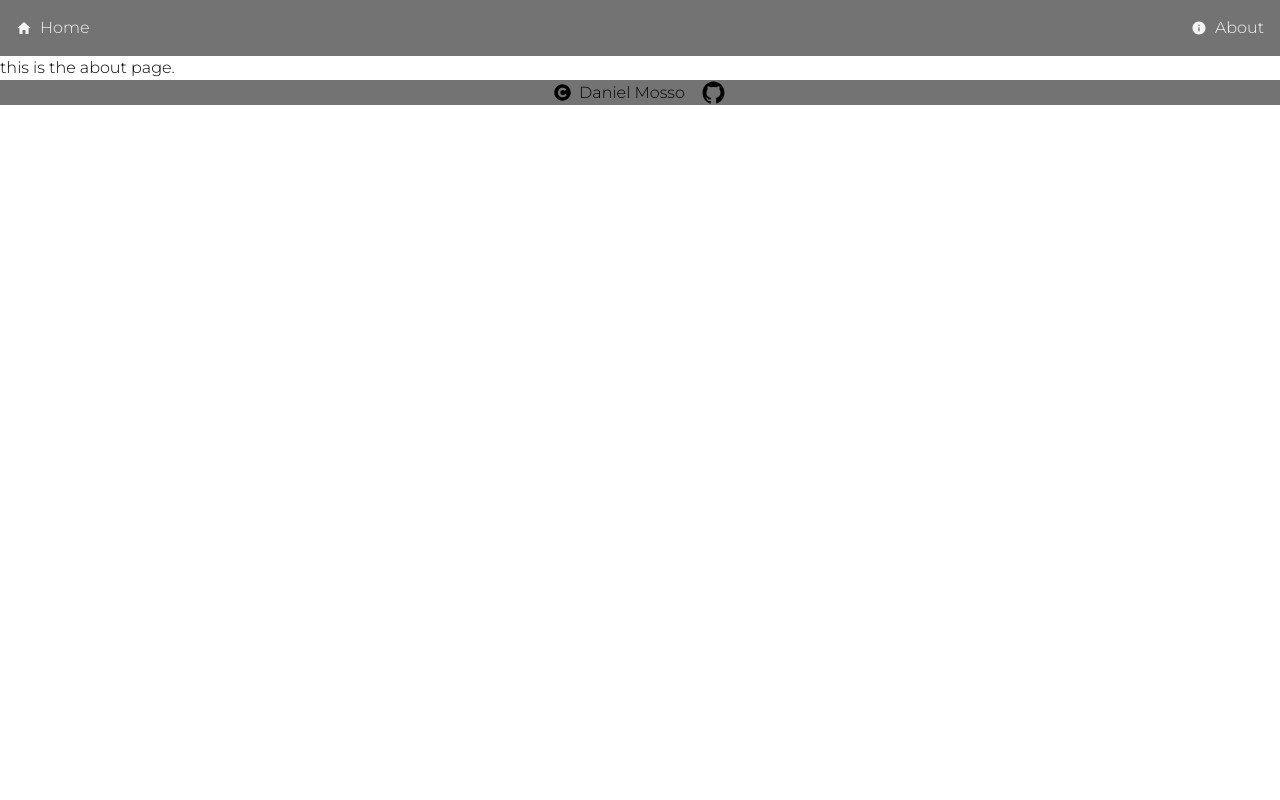
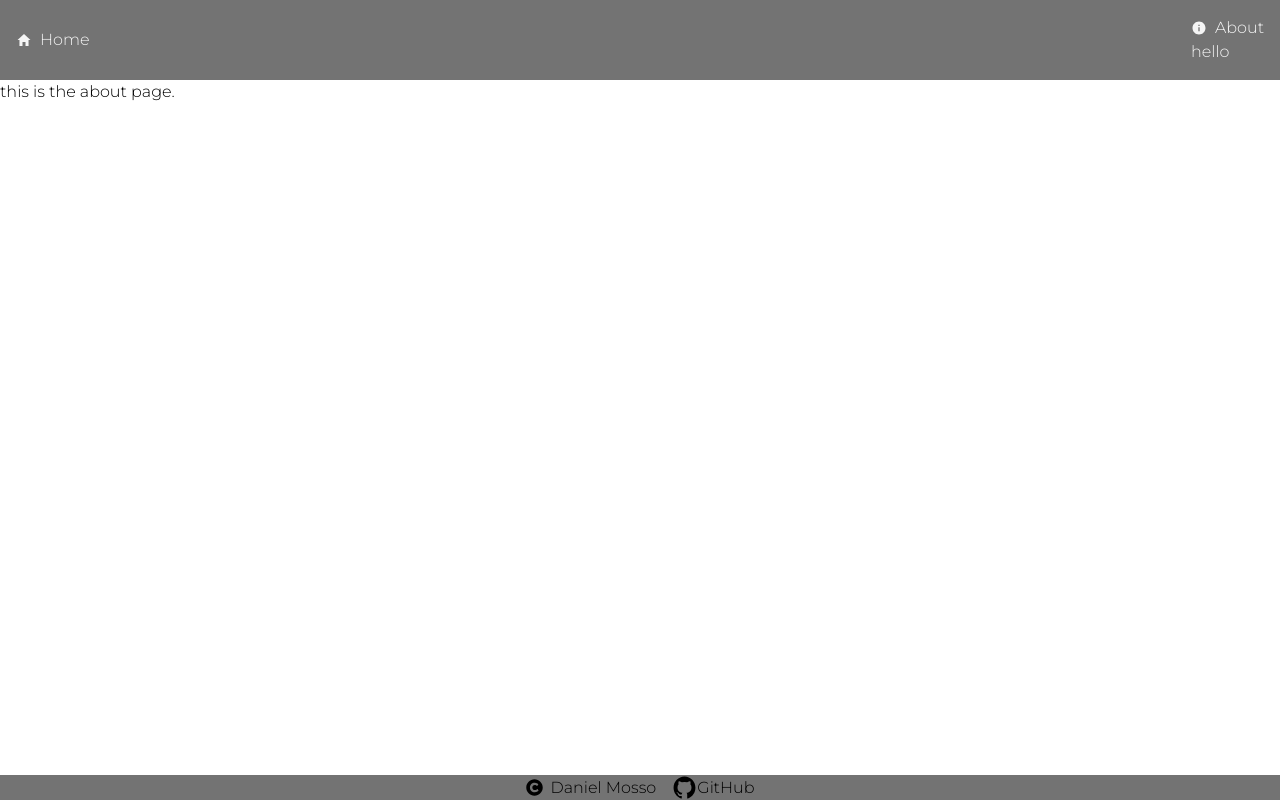
Before and after one commit to benjimosso/CiscoPartChecker, a Next.js app: page /about in a window 1280 px wide. Built offline with nearby package versions, Linux system fonts and the light colour scheme.

Commit message:
github logo

```diff
--- a/app/(dashboard)/about/page.js
+++ b/app/(dashboard)/about/page.js
@@ -2,7 +2,7 @@ import React from 'react'
 
 export default function page() {
   return (
-    <div>
+    <div className='flex-1'>
       <h1>this is the about page. </h1>
     </div>
   )
--- a/app/(dashboard)/page.js
+++ b/app/(dashboard)/page.js
@@ -21,8 +21,8 @@ export default function Home() {
 
   const fetchDataForId = async (id) => {
     console.log("Fetching data for CiscoID: ", id);
-    const response = await fetch(`http://localhost:4000/Cisco/${id}`);
-    // const response = await fetch(`http://192.168.20.89:4000/Cisco/${id}`);
+    // const response = await fetch(`http://localhost:4000/Cisco/${id}`);
+    const response = await fetch(`http://192.168.20.89:4000/Cisco/${id}`);
     const single = await response.json();
     setCiscoSingle(single);
   };
--- a/app/api/Cisco/route.js
+++ b/app/api/Cisco/route.js
@@ -1,8 +1,8 @@
 import { NextResponse } from "next/server"
 
 async function getData() {
-    const res = await fetch('http://localhost:4000/Cisco')
-    // const res = await fetch('http://192.168.20.89:4000/Cisco')
+    // const res = await fetch('http://localhost:4000/Cisco')
+    const res = await fetch('http://192.168.20.89:4000/Cisco')
     return res.json()
 }
 
--- a/app/components/Footer.jsx
+++ b/app/components/Footer.jsx
@@ -7,10 +7,15 @@ export default function Footer() {
   return (
     <div className=" bottom-0 w-full bg-neutral-500 ">
       <div className="flex justify-center items-center">
-        <FaCopyright size={17}/>
+        <FaCopyright size={17} />
         <p className="pl-2 pr-4 ">Daniel Mosso</p>
-        <Link href="https://github.com/benjimosso" target="_blank">
-          <IoLogoGithub size={25}/>
+        <Link
+          href="https://github.com/benjimosso"
+          target="_blank"
+          className="flex items-center"
+        >
+          <IoLogoGithub size={25} />
+          <p>GitHub</p>
         </Link>
       </div>
     </div>
--- a/app/components/NavBar.jsx
+++ b/app/components/NavBar.jsx
@@ -3,11 +3,14 @@ import { IoMdHome } from "react-icons/io";
 import { IoMdInformationCircle } from "react-icons/io";
 
 export default function NavBar() {
+
+  console.log("NavBar: I'm here!")
+
   return (
     <nav className="bg-neutral-500 text-neutral-100 p-4">
       <ul className="flex justify-between items-center">
         <li>
-          <Link href="/">
+          <Link href="/" >
             <div className="flex items-center">
               <IoMdHome />
               <span className="pl-2">Home</span>
@@ -21,6 +24,7 @@ export default function NavBar() {
               <span className="pl-2">About</span>
             </div>
           </Link>
+          <p>hello</p>
         </li>
       </ul>
     </nav>
--- a/app/components/SearchBar.jsx
+++ b/app/components/SearchBar.jsx
@@ -49,7 +49,7 @@ export default function SearchBar({
       />
 
       <form className="w-[500px] relative pt-8 ">
-        <div className="relative">
+        <div className="">
           <input
             onChange={(e) => handleSubmit(e)}
             type="search"
@@ -60,7 +60,7 @@ export default function SearchBar({
         </div>
 
         {activeSearch.length > 0 && (
-          <div className="absolute top-24 p-4 bg-slate-300 text-black w-full rounded-xl left-1/2-translate-x-1/2 flex flex-col gap-2 overflow-scroll">
+          <div className=" mt-1 p-4 bg-slate-300 text-black w-full rounded-xl left-1/2-translate-x-1/2 flex flex-col gap-2 overflow-auto">
             {activeSearch.map((s, i) => (
               <button
                 onClick={(e) => handleClick(e, s)}
--- a/app/components/SingleItem.jsx
+++ b/app/components/SingleItem.jsx
@@ -2,6 +2,11 @@ import Link from "next/link";
 import Images from "./Images";
 
 export default function SingleItem({ single }) {
+
+  // Object.keys(single).map((item) => {
+  //   console.log(item, single[item])
+  // }) OPTION TO RENDER THINGS IN A LOOP
+
   return (
     <div className="flex flex-col items-center pb-8">
       {single.CiscoPN && (
```
